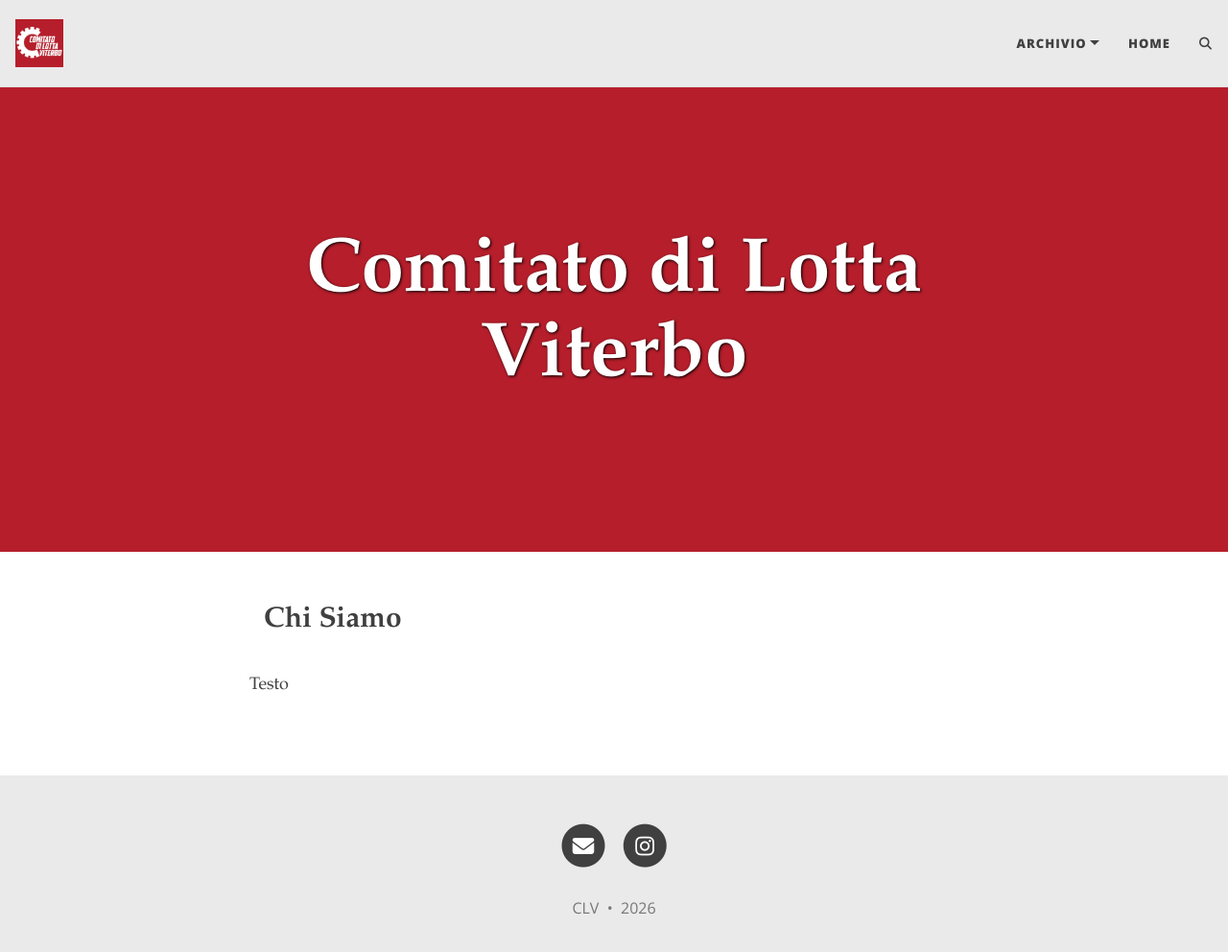
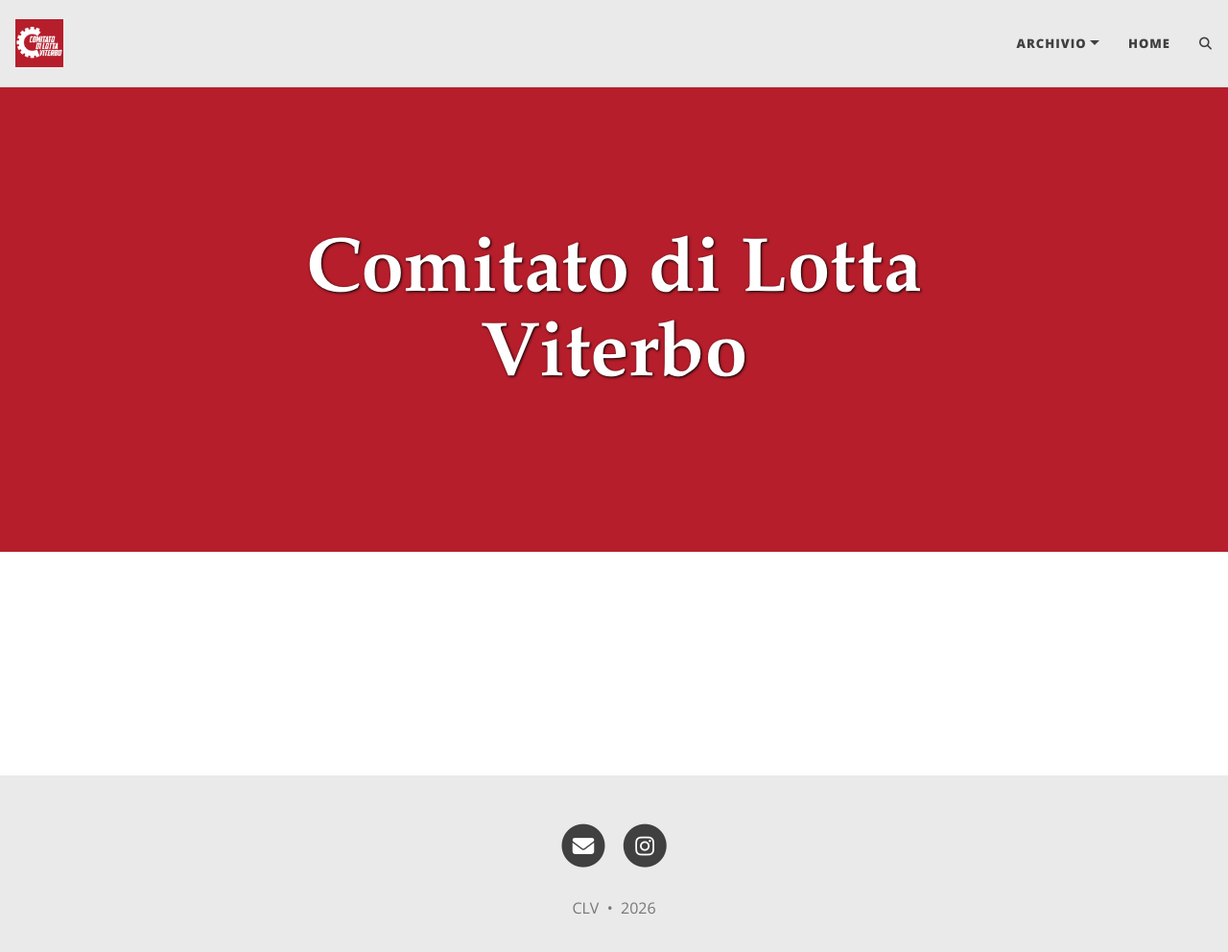
Before and after one commit to comlotvt/site, a Jekyll site: the page built from index.html, in a window 1280 px wide and 1018 px high. Shown: the top 992 px of the window at 96% size. Built offline with Jekyll 4.4.1, drawn with Linux system fonts in a browser that asks for light colours; the list of posts is cut into pages by our own code; comment, search, counter and statistics services are not loaded.

Commit message:
Update index.html

```diff
--- a/index.html
+++ b/index.html
@@ -5,10 +5,3 @@ css: "/assets/css/index.css"
 cover-img:
   - "/assets/img/Background_banner.jpg"
 ---
-
-<div class="row-header">
-  <h2>Chi Siamo</h2>
-</div>
-<div class="row">
-  <p>Testo</p>
-</div>
```
